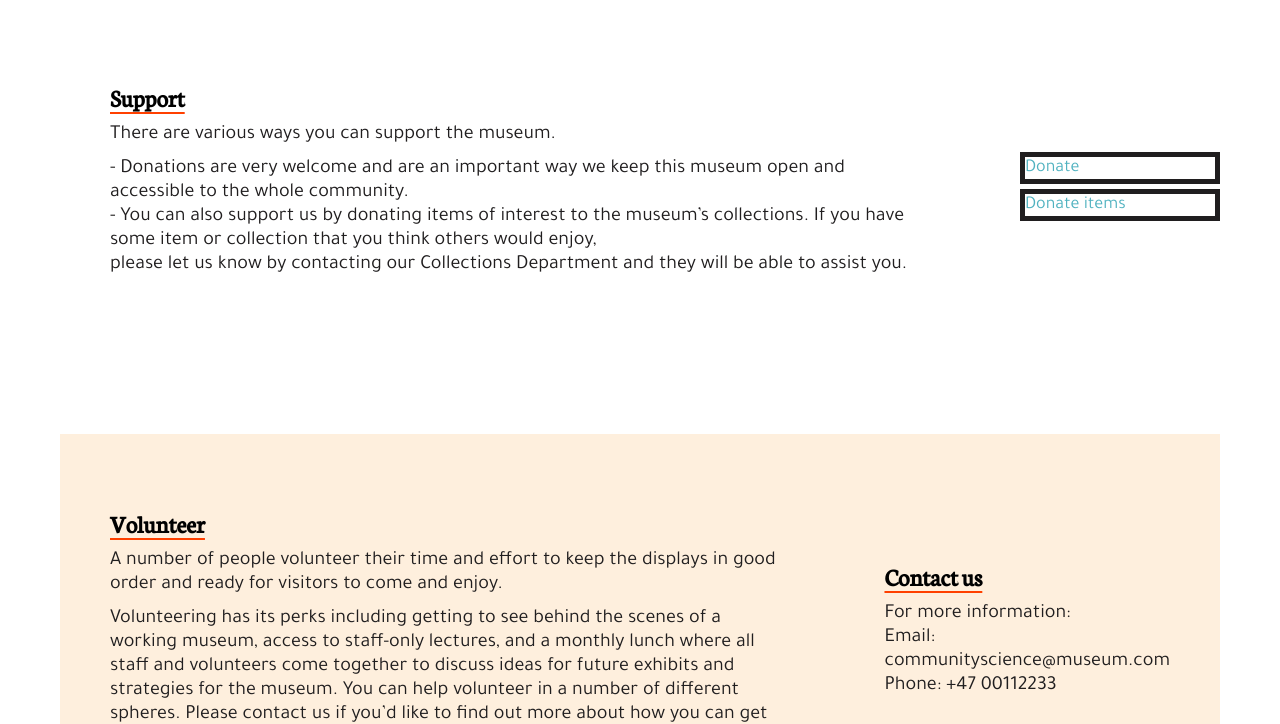
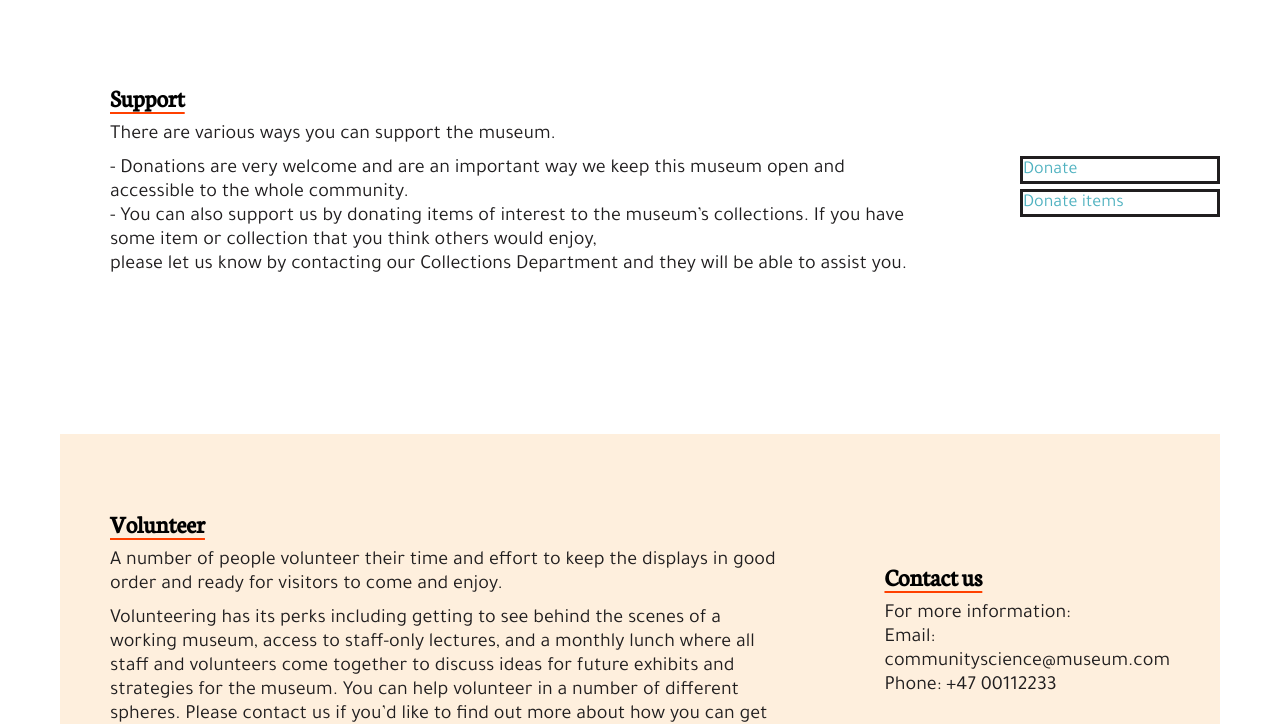
Before and after one commit to Noizenne/SemesterProject1, a plain HTML site: page involved.html in a window 1280 px wide. Shown: the part 78-802 px from the top of the page. Drawn offline with Linux system fonts and the light colour scheme.

Commit message:
smaller border button

```diff
--- a/style.css
+++ b/style.css
@@ -157,7 +157,7 @@ button {
     width: 200px;
     margin-top: 5px;
     background: none;
-    border: #201E1F solid 5px;
+    border: #201E1F solid 3px;
     color: #50B2C0;
     text-decoration: none;
     cursor: pointer;
```
